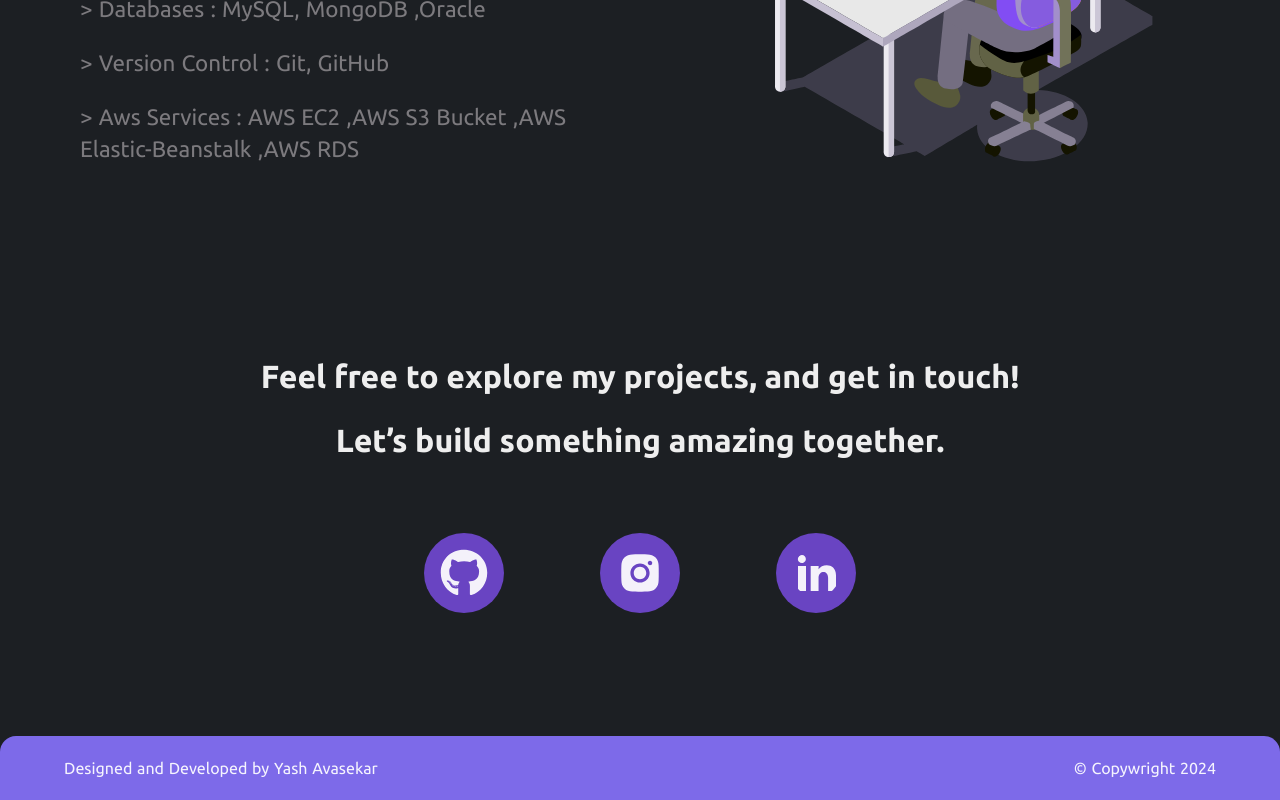
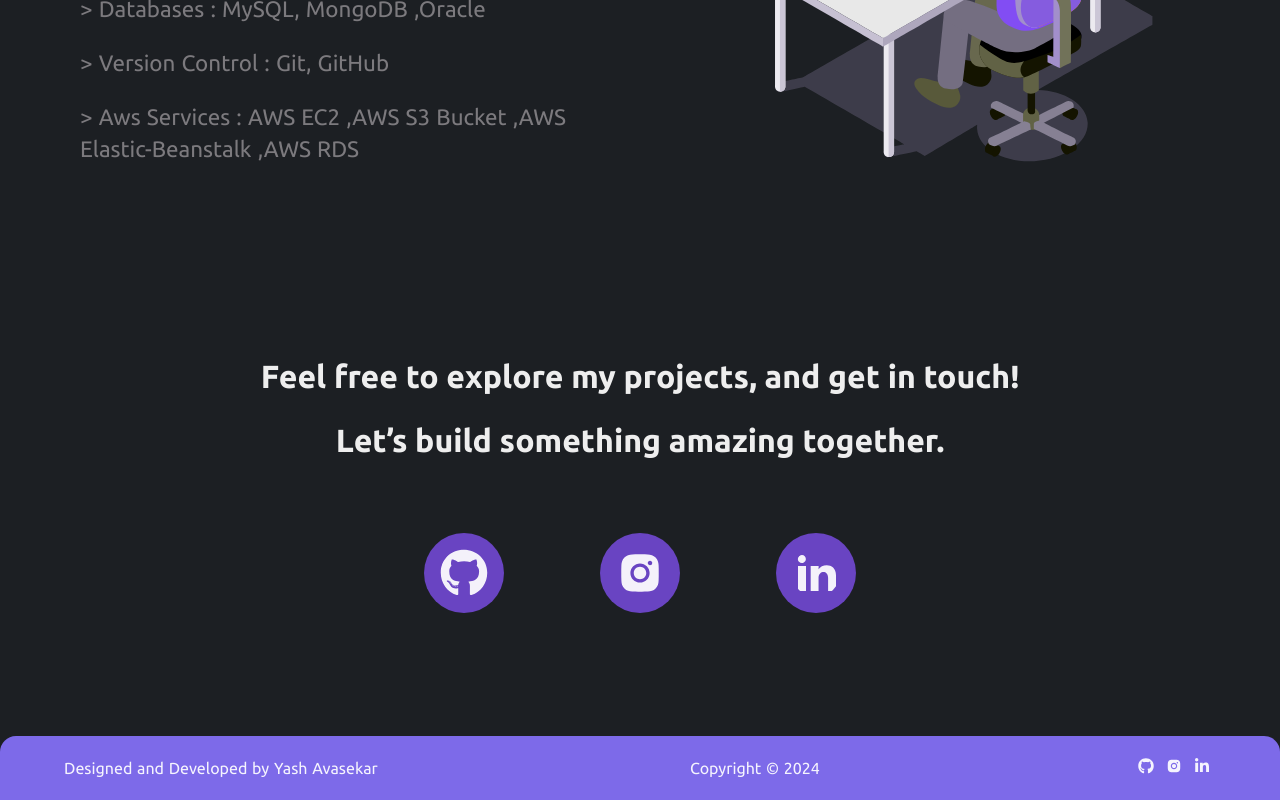
Before and after one commit to yash-avasekar/portfolio, a React (Create React App) app: page / in a window 1280 px wide. Shown: the part 1845-2645 px from the top of the page. Built offline with nearby package versions, Linux system fonts and the light colour scheme.

Commit message:
footer updates

```diff
--- a/src/App.css
+++ b/src/App.css
@@ -337,3 +337,7 @@ footer > p {
   font-size: 1rem;
   color: inherit;
 }
+
+.footer-links {
+  margin: 0 6px;
+}
--- a/src/Components/Footer.jsx
+++ b/src/Components/Footer.jsx
@@ -1,8 +1,36 @@
+import { Link } from "react-router-dom";
+import { FaGithub } from "react-icons/fa";
+import { AiFillInstagram } from "react-icons/ai";
+import { FaLinkedinIn } from "react-icons/fa";
+
 const Footer = () => {
   return (
     <footer>
       <p>Designed and Developed by Yash Avasekar</p>
-      <p>&copy; Copywright 2024</p>
+      <p>Copyright &copy; 2024</p>
+      <p>
+        <Link
+          to="https://github.com/yash-avasekar/"
+          target="_blank"
+          className="footer-links"
+        >
+          <FaGithub />
+        </Link>
+        <Link
+          to="https://instagram.com/_y.a.s.h_7/"
+          target="_blank"
+          className="footer-links"
+        >
+          <AiFillInstagram />
+        </Link>
+        <Link
+          to="https://linkedin.com/in/yash-avasekar/"
+          target="_blank"
+          className="footer-links"
+        >
+          <FaLinkedinIn />
+        </Link>
+      </p>
     </footer>
   );
 };
--- a/src/Components/Home/Home.jsx
+++ b/src/Components/Home/Home.jsx
@@ -17,10 +17,6 @@ import { AiFillInstagram } from "react-icons/ai";
 import { RiLinkedinFill } from "react-icons/ri";
 
 const Home = () => {
-  useEffect(() => {
-    console.log(window.innerWidth);
-  }, []);
-
   return (
     <>
       <div className="container-sections ">
```
